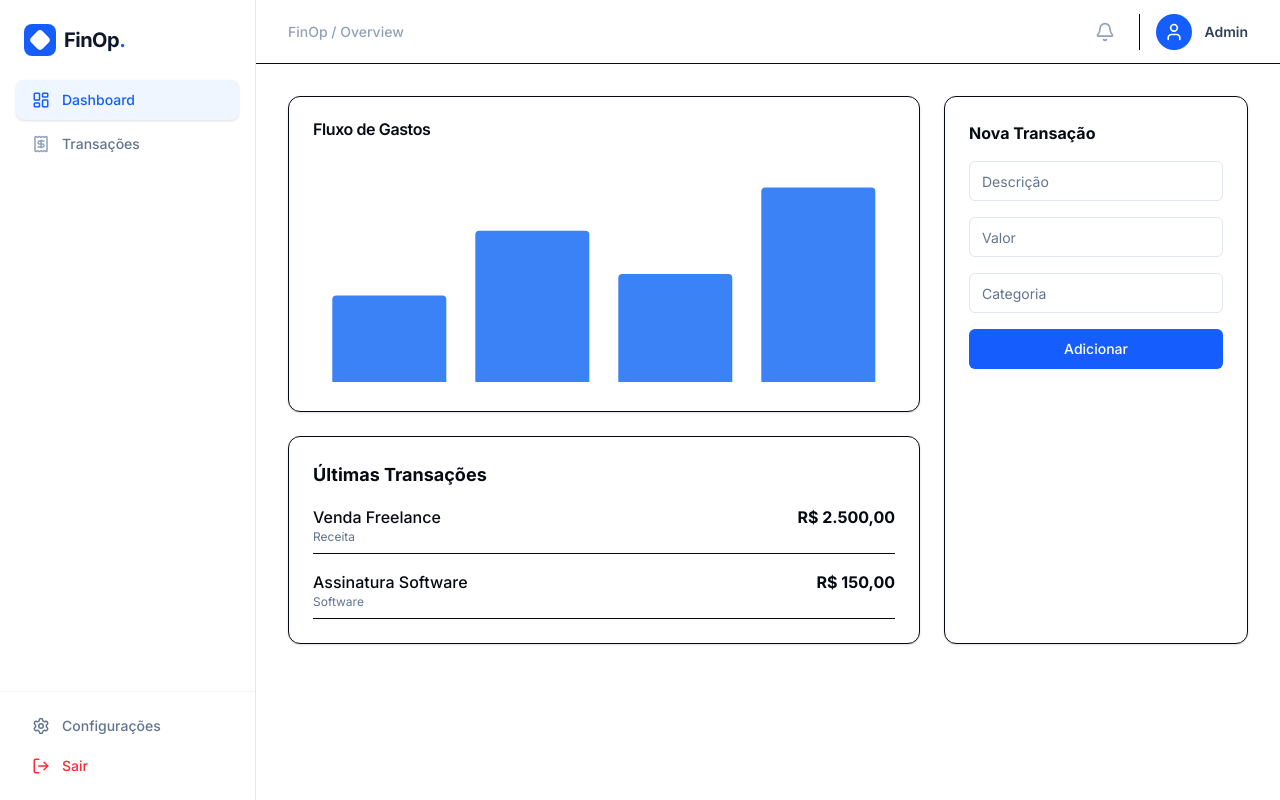
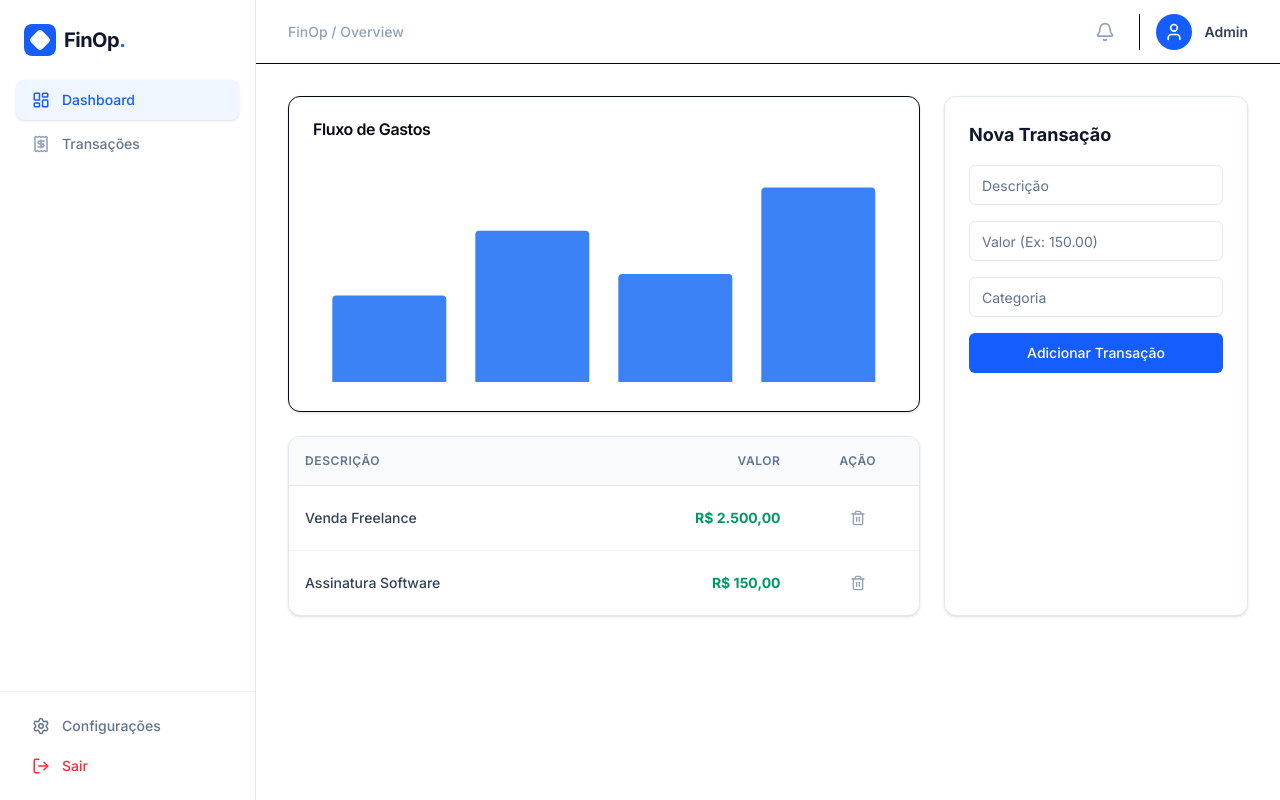
Before and after one commit to AvelinoTeixeira/finop_enterprise, a Next.js app: page /dashboard in a window 1280 px wide. Built offline with nearby package versions, Linux system fonts and the light colour scheme.

Commit message:
fix: resolve hydration and type errors in transaction form

```diff
--- a/src/features/transactions/actions.ts
+++ b/src/features/transactions/actions.ts
@@ -1,18 +1,30 @@
-"use server"
+"use server";
+
 import { revalidatePath } from "next/cache";
-import { transactionSchema } from "./schemas";
 
-export async function createTransactionAction(prevState: any, formData: FormData) {
-  const data = Object.fromEntries(formData);
-  const validated = transactionSchema.safeParse(data);
+// Tipagem para o estado do formulário
+export type FormState = {
+  success: boolean;
+  message: string;
+} | null;
 
-  if (!validated.success) {
-    return { errors: validated.error.flatten().fieldErrors };
-  }
+export async function createTransactionAction(prevState: FormState, formData: FormData): Promise<FormState> {
+  const description = formData.get("description");
+  const amount = formData.get("amount");
 
-  // Simula gravação no DB
+  console.log("Processando:", description, amount);
+
+  // Simulação de delay de rede
   await new Promise((res) => setTimeout(res, 1000));
 
   revalidatePath("/dashboard");
-  return { success: true, errors: {} };
+  revalidatePath("/dashboard/transactions");
+
+  return { success: true, message: "Transação criada!" };
 }
+
+export async function deleteTransactionAction(id: string) {
+  console.log("Deletando:", id);
+  // Aqui futuramente entrará a chamada ao banco de dados
+  revalidatePath("/dashboard/transactions");
+}
--- a/src/features/transactions/components/transaction-form.tsx
+++ b/src/features/transactions/components/transaction-form.tsx
@@ -1,24 +1,36 @@
-"use client"
+"use client";
+
 import { useActionState } from "react";
-import { createTransactionAction } from "../actions";
+import { createTransactionAction, FormState } from "../actions";
 import { Button } from "@/components/ui/button";
 import { Input } from "@/components/ui/input";
-import { Card } from "@/components/ui/card";
 
 export function TransactionForm() {
-  const [state, formAction, isPending] = useActionState(createTransactionAction, { errors: {} });
+  // No React 19, o hook espera a action e o estado inicial
+  const [state, formAction, isPending] = useActionState<FormState, FormData>(
+    createTransactionAction,
+    null
+  );
 
   return (
-    <Card className="p-6">
+    <div className="p-6 bg-white border border-slate-200 rounded-xl shadow-sm">
+      <h3 className="font-bold mb-4 text-slate-900 text-lg">Nova Transação</h3>
+
       <form action={formAction} className="space-y-4">
-        <h3 className="font-bold">Nova Transação</h3>
-        <Input name="description" placeholder="Descrição" required />
-        <Input name="amount" type="number" placeholder="Valor" required />
-        <Input name="category" placeholder="Categoria" required />
-        <Button className="w-full" disabled={isPending}>
-          {isPending ? "Processando..." : "Adicionar"}
+        <Input name="description" placeholder="Descrição" required disabled={isPending} />
+        <Input name="amount" type="number" step="0.01" placeholder="Valor (Ex: 150.00)" required disabled={isPending} />
+        <Input name="category" placeholder="Categoria" required disabled={isPending} />
+
+        <Button type="submit" className="w-full" disabled={isPending}>
+          {isPending ? "Processando..." : "Adicionar Transação"}
         </Button>
+
+        {state?.success && (
+          <p className="text-sm text-green-600 font-medium text-center mt-2">
+            {state.message}
+          </p>
+        )}
       </form>
-    </Card>
+    </div>
   );
 }
--- a/src/features/transactions/components/transaction-list.tsx
+++ b/src/features/transactions/components/transaction-list.tsx
@@ -1,29 +1,46 @@
-"use client"
-import { useOptimistic } from "react";
-import { Card } from "@/components/ui/card";
-import { cn, formatCurrency } from "@/lib/utils";
-import { Transaction } from "../types";
+"use client";
 
-export function TransactionList({ initialTransactions }: { initialTransactions: Transaction[] }) {
-  const [optimisticTxs, addOptimistic] = useOptimistic(
-    initialTransactions,
-    (state, newTx: Transaction) => [...state, { ...newTx, pending: true }]
-  );
+import { Trash2 } from "lucide-react";
+import { deleteTransactionAction } from "../actions";
+import { cn } from "@/lib/utils"; // Importação que faltava
 
+interface TransactionListProps {
+  initialTransactions: any[];
+}
+
+export function TransactionList({ initialTransactions }: TransactionListProps) {
   return (
-    <Card className="p-6">
-      <h3 className="text-lg font-bold mb-4">Últimas Transações</h3>
-      <div className="space-y-4">
-        {optimisticTxs.map((tx, i) => (
-          <div key={tx.id || i} className={cn("flex justify-between border-b pb-2", tx.pending && "opacity-50")}>
-            <div>
-              <p className="font-medium">{tx.description}</p>
-              <p className="text-xs text-slate-500">{tx.category}</p>
-            </div>
-            <p className="font-bold">{formatCurrency(tx.amount)}</p>
-          </div>
-        ))}
-      </div>
-    </Card>
+    <div className="bg-white border border-slate-200 rounded-xl overflow-hidden shadow-sm">
+      <table className="w-full text-left border-collapse">
+        <thead className="bg-slate-50 border-b border-slate-200">
+          <tr>
+            <th className="p-4 font-semibold text-xs uppercase tracking-wider text-slate-500">Descrição</th>
+            <th className="p-4 font-semibold text-xs uppercase tracking-wider text-slate-500 text-right">Valor</th>
+            <th className="p-4 font-semibold text-xs uppercase tracking-wider text-slate-500 text-center">Ação</th>
+          </tr>
+        </thead>
+        <tbody className="divide-y divide-slate-100">
+          {initialTransactions.map((t) => (
+            <tr key={t.id} className="hover:bg-slate-50 transition-colors">
+              <td className="p-4 text-sm text-slate-700 font-medium">{t.description}</td>
+              <td className={cn(
+                "p-4 text-sm font-bold text-right",
+                t.amount > 0 ? "text-emerald-600" : "text-rose-600"
+              )}>
+                {new Intl.NumberFormat('pt-BR', { style: 'currency', currency: 'BRL' }).format(t.amount)}
+              </td>
+              <td className="p-4 text-center">
+                <button
+                  onClick={() => deleteTransactionAction(t.id)}
+                  className="p-2 text-slate-400 hover:text-rose-500 hover:bg-rose-50 rounded-lg transition-all"
+                >
+                  <Trash2 size={16} />
+                </button>
+              </td>
+            </tr>
+          ))}
+        </tbody>
+      </table>
+    </div>
   );
 }
```
